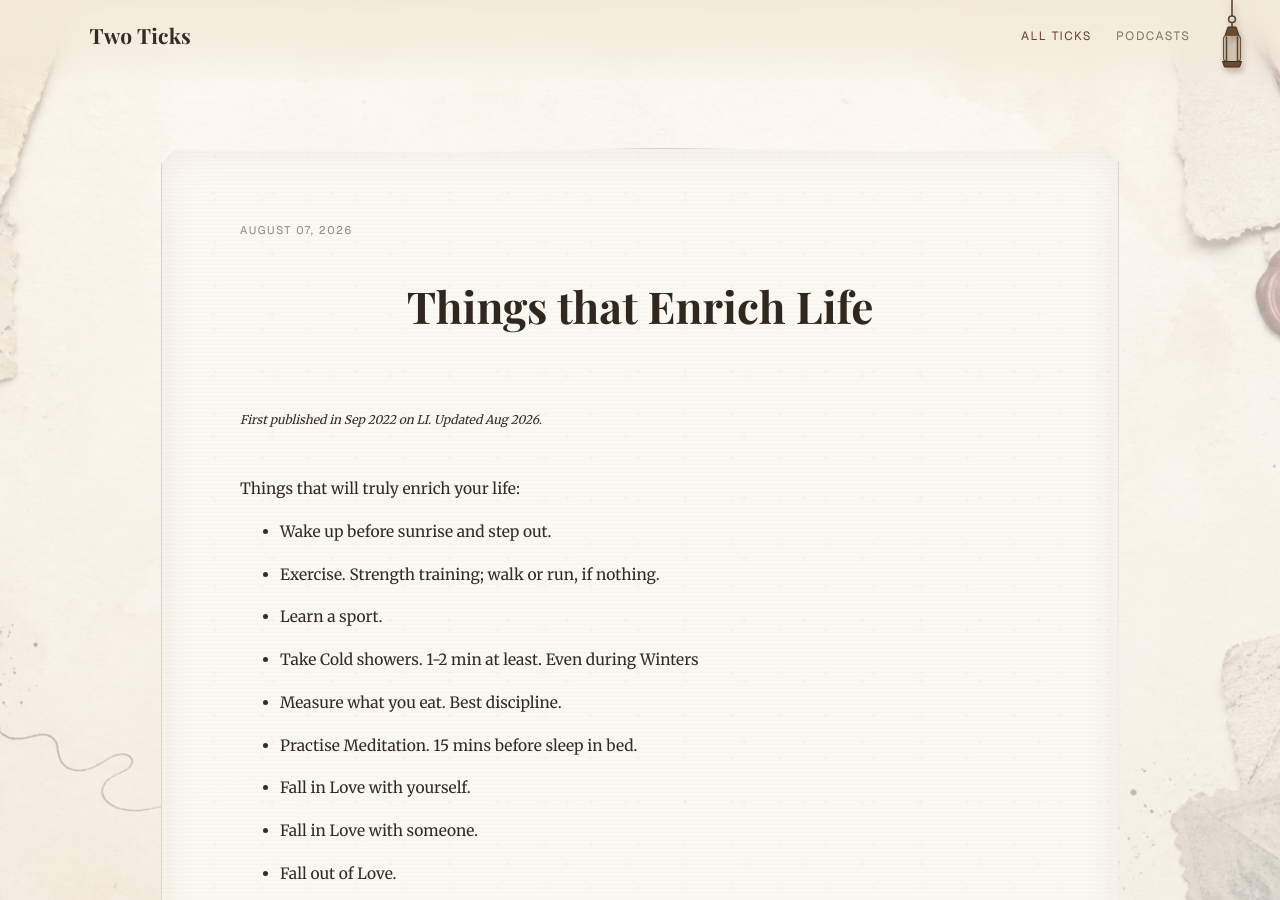
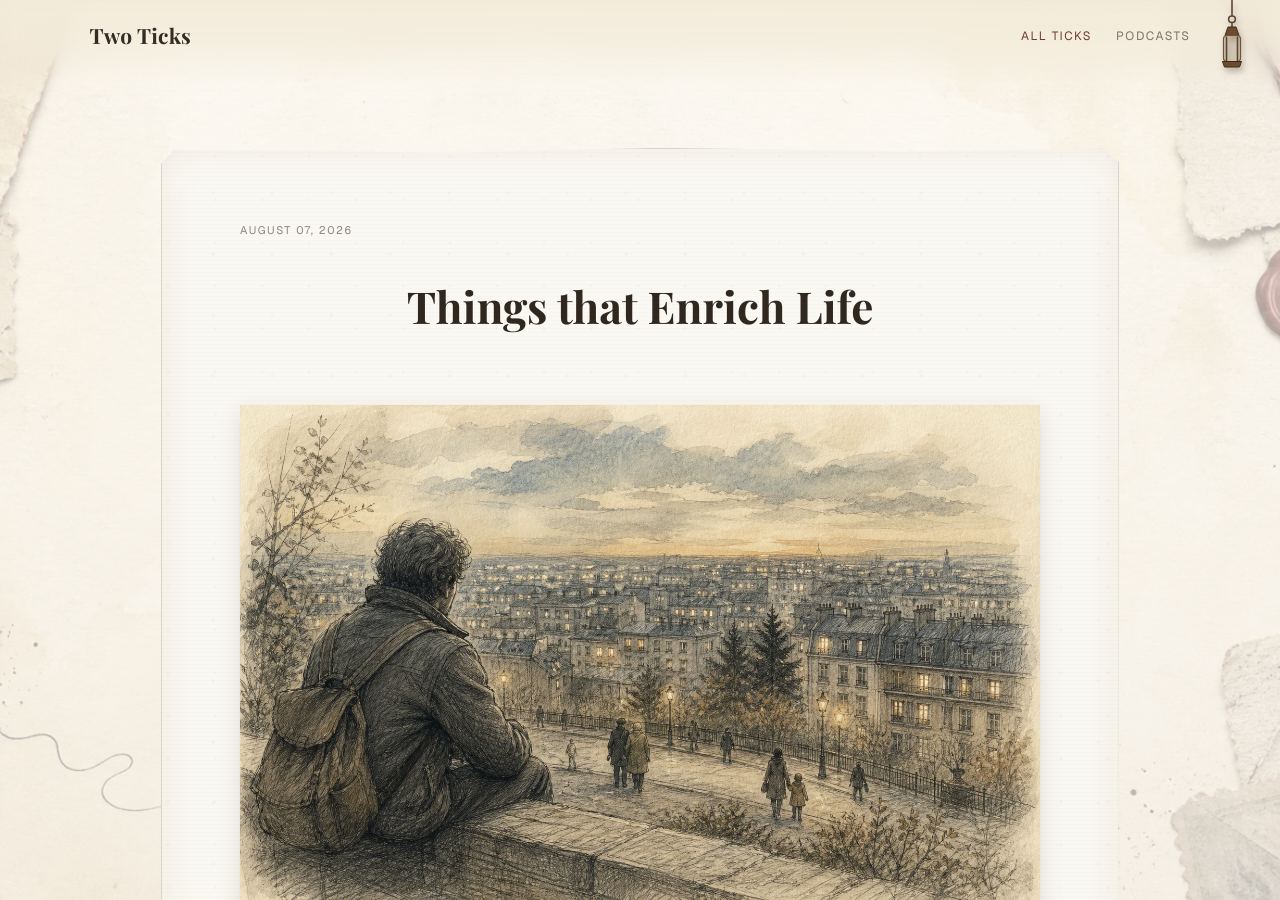
Before and after one commit to trmanish/trmanish.github.io, a Jekyll site: the page built from _posts/2025-03-01-things-that-enrich-life.md, in a window 1280 px wide and 900 px high. Built offline with Jekyll 4.4.1, drawn with Linux system fonts in a browser that asks for light colours.

Commit message:
Add Things that Enrich Life header artwork

```diff
--- a/_posts/2025-03-01-things-that-enrich-life.md
+++ b/_posts/2025-03-01-things-that-enrich-life.md
@@ -2,6 +2,7 @@
 title: "Things that Enrich Life"
 date: 2026-08-07
 layout: post
+image: "/assets/things_enrich_life/header-sketch.webp"
 ---
 
 <div align="center">
@@ -9,6 +10,10 @@ layout: post
 </div>
 
 <br> <!-- Adds extra spacing -->
+
+<img src="/assets/things_enrich_life/header-sketch.webp" alt="A contemplative person overlooking a city and the everyday lives unfolding below" width="100%">
+
+<br>
 
 <span style="font-size: 12px;"><em>First published in Sep 2022 on LI. Updated Aug 2026.</em></span><br><br>
 
```
Also changed, not shown: assets/things_enrich_life/header-sketch.webp (added).
